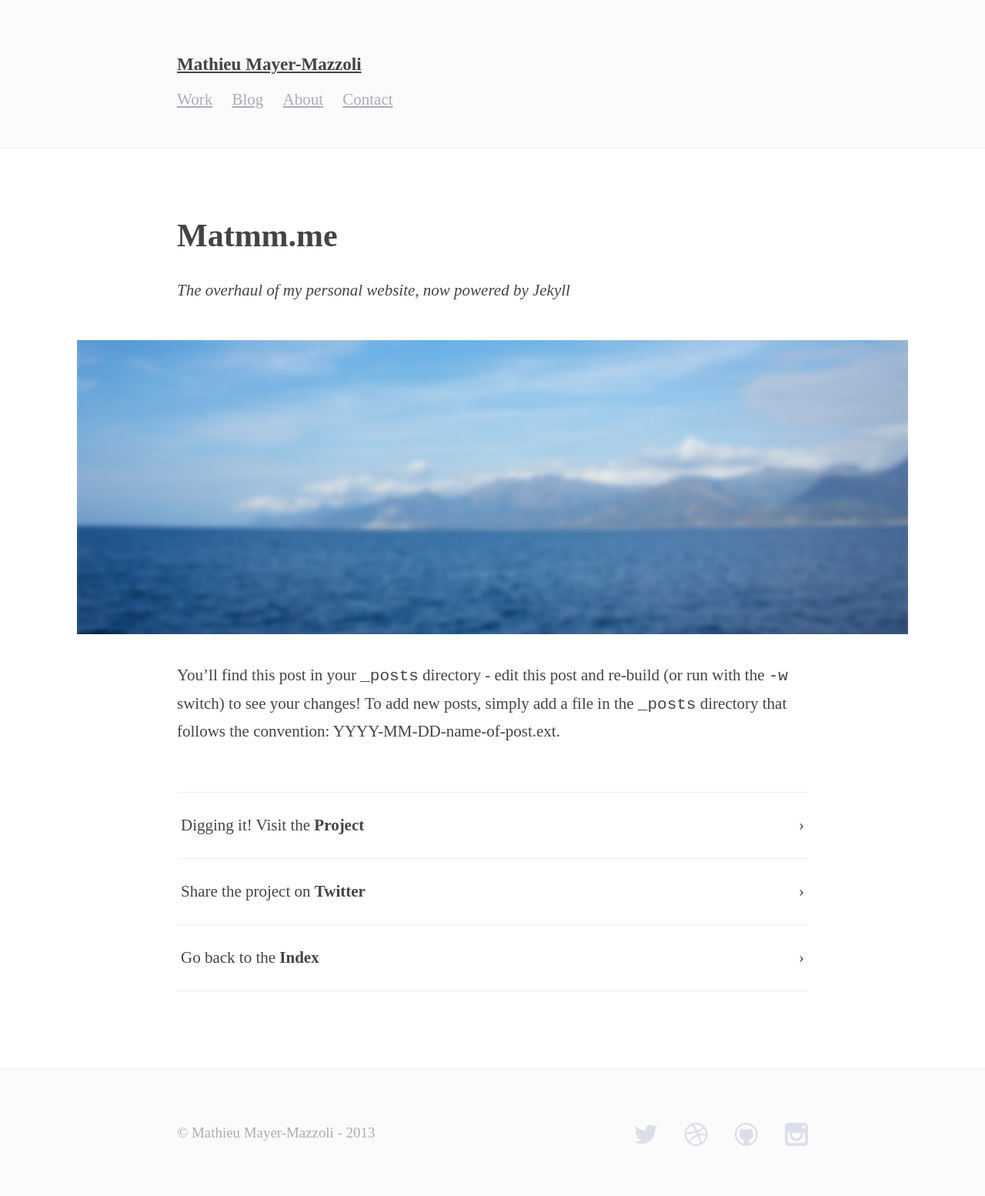
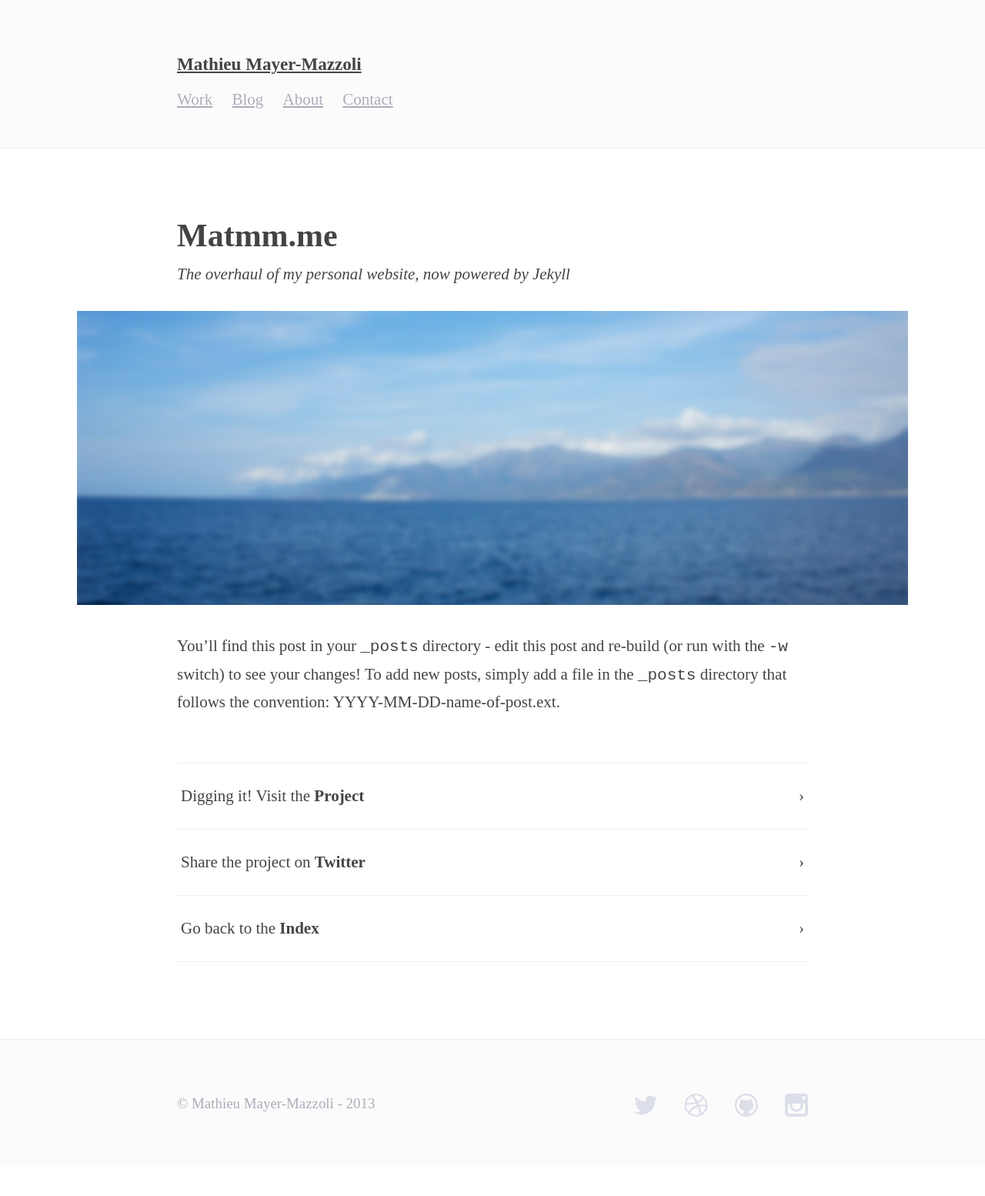
Before and after one commit to mx3m/mx3m.github.io, a Jekyll site: the page built from _posts/2013-09-28-matmm.markdown, in a window 1280 px wide. Shown: the whole page at 77% size. Built offline with Jekyll 4.4.1, drawn with Linux system fonts in a browser that asks for light colours; nearby versions of some CDN libraries; Markdown is read by kramdown in place of the engine named in the settings; after the commit the page ends 1516 px from its top, so only the background shows below that.

Commit message:
Titles margins removed

```diff
--- a/css/main.css
+++ b/css/main.css
@@ -192,10 +192,11 @@ main hr {
 /*
 /*****************************************************************************/
 
-
+.page-excerpt,
 .page-title {
   margin: 0!important;
 }
+
 
 .page-excerpt:first-letter {
   text-transform: uppercase;
```
Also changed, not shown: 1 other file.
